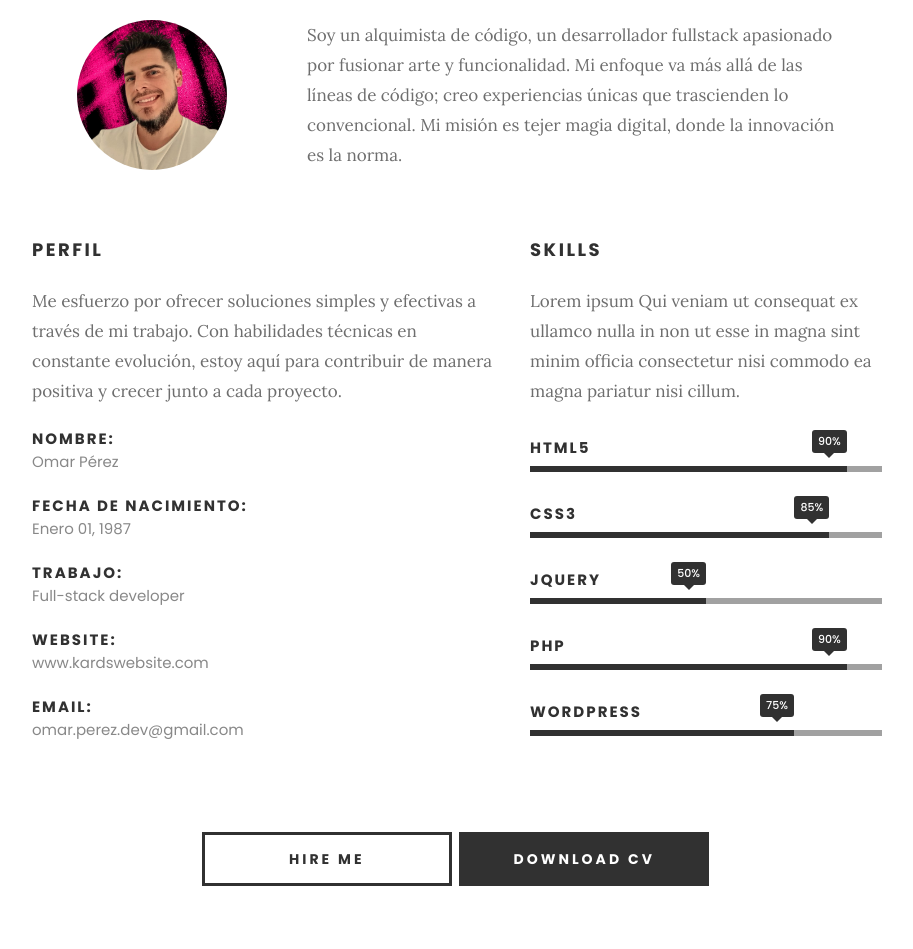
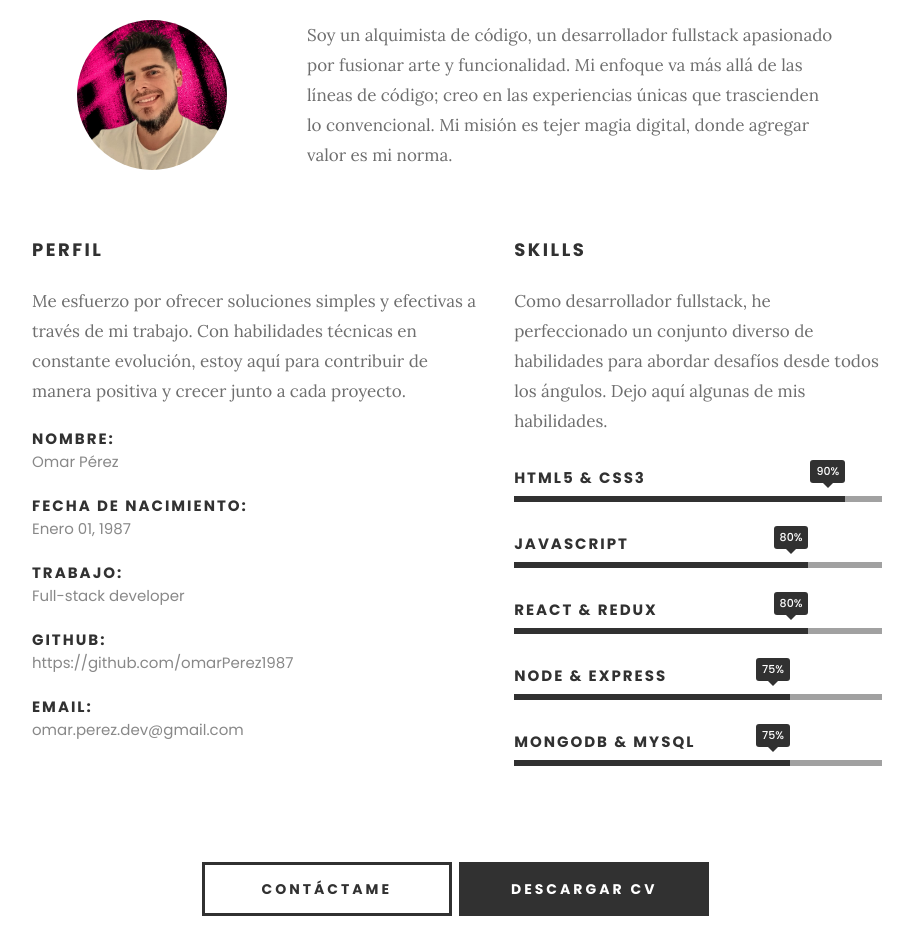
Before and after one commit to omarPerez1987/personal-portfolio, a website: page index.html in a window 1280 px wide. Shown: the part 1091-2040 px from the top of the page, without its empty margins (183-1096 px from the left). Drawn offline with nearby package versions, Linux system fonts and the light colour scheme; files whose address does not match are found by name.

Commit message:
add: styles

```diff
--- a/index.html
+++ b/index.html
@@ -123,9 +123,9 @@
             <p class="lead">
               Soy un alquimista de código, un desarrollador fullstack apasionado
               por fusionar arte y funcionalidad. Mi enfoque va más allá de las
-              líneas de código; creo experiencias únicas que trascienden lo
-              convencional. Mi misión es tejer magia digital, donde la
-              innovación es la norma.
+              líneas de código; creo en las experiencias únicas que trascienden
+              lo convencional. Mi misión es tejer magia digital, donde agregar
+              valor es mi norma.
             </p>
           </div>
         </div>
@@ -155,8 +155,8 @@
               <span>Full-stack developer </span>
             </li>
             <li>
-              <strong>Website:</strong>
-              <span>www.kardswebsite.com</span>
+              <strong>Github:</strong>
+              <span>https://github.com/omarPerez1987</span>
             </li>
             <li>
               <strong>Email:</strong>
@@ -168,31 +168,31 @@
         <div>
           <h3>Skills</h3>
           <p>
-            Lorem ipsum Qui veniam ut consequat ex ullamco nulla in non ut esse
-            in magna sint minim officia consectetur nisi commodo ea magna
-            pariatur nisi cillum.
+            Como desarrollador fullstack, he perfeccionado un conjunto diverso
+            de habilidades para abordar desafíos desde todos los ángulos. Dejo
+            aquí algunas de mis habilidades.
           </p>
 
           <ul class="skill-bars">
             <li>
               <div class="progress percent90"><span>90%</span></div>
-              <strong>HTML5</strong>
+              <strong>HTML5 & CSS3</strong>
             </li>
             <li>
-              <div class="progress percent85"><span>85%</span></div>
-              <strong>CSS3</strong>
+              <div class="progress percent80"><span>80%</span></div>
+              <strong>JAVASCRIPT</strong>
             </li>
             <li>
-              <div class="progress percent50"><span>50%</span></div>
-              <strong>JQuery</strong>
-            </li>
-            <li>
-              <div class="progress percent90"><span>90%</span></div>
-              <strong>PHP</strong>
+              <div class="progress percent80"><span>80%</span></div>
+              <strong>REACT & REDUX</strong>
             </li>
             <li>
               <div class="progress percent75"><span>75%</span></div>
-              <strong>Wordpress</strong>
+              <strong>NODE & EXPRESS</strong>
+            </li>
+            <li>
+              <div class="progress percent75"><span>75%</span></div>
+              <strong>MONGODB & MYSQL</strong>
             </li>
           </ul>
         </div>
@@ -201,11 +201,16 @@
       <div class="button-section">
         <div>
           <a href="#contact" title="Hire Me" class="button stroke smoothscroll"
-            >Hire Me</a
+            >Contáctame</a
           >
-          <a href="#" title="Download CV" class="button button-black"
-            >Download CV</a
+          <a
+            href="https://drive.google.com/file/d/1n2urZwRy3XAV-xPF3Rz0gAd_9zMBZ66-/view?usp=sharing"
+            title="Download CV"
+            class="button button-black"
+            target="_blank"
           >
+            Descargar CV
+          </a>
         </div>
       </div>
     </section>
```
